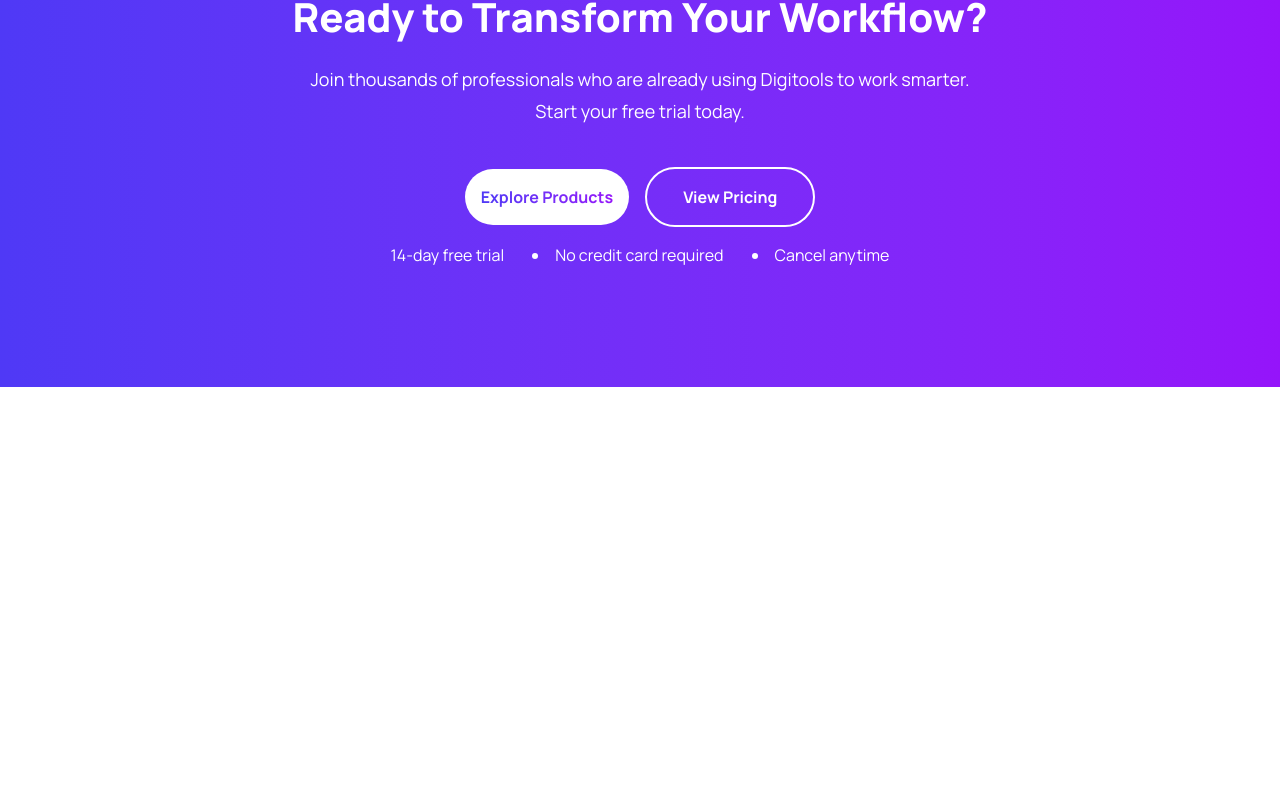
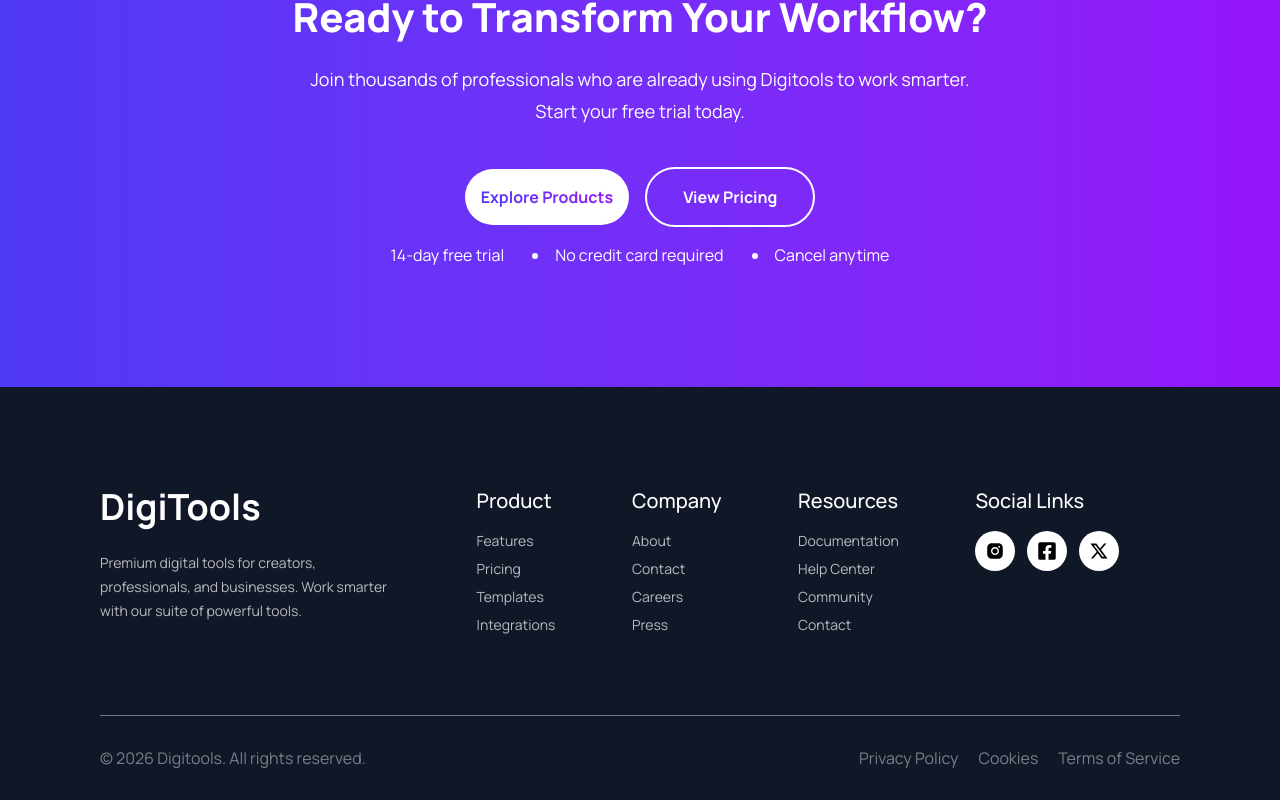
Before and after one commit to MdMonerujammanMunna/DigiTools-Platform, a React (Vite) app: page / in a window 1280 px wide. Shown: the part 4861-5661 px from the top of the page. Before the commit the page ends 5248 px from the top, so only its background shows below. Built offline with nearby package versions, Linux system fonts and the light colour scheme.

Commit message:
add footer section

```diff
--- a/src/App.jsx
+++ b/src/App.jsx
@@ -7,6 +7,7 @@ import DigitalTool from './component/DigitalTool/DigitalTool'
 import Steps from './component/Steps/Steps'
 import Simple from './component/Simple prices/Simple'
 import Workflow from './component/Workflow/Workflow'
+import Footer from './component/Footer/Footer'
 import { use, useState } from 'react'
 
 const FeathData = fetch("/Data.json").then(res => res.json())
@@ -22,6 +23,7 @@ function App() {
       <Steps></Steps>
       <Simple></Simple>
       <Workflow />
+       <Footer></Footer>
     </>
   )
 }
--- /dev/null
+++ b/src/component/Footer/Footer.jsx
@@ -0,0 +1,68 @@
+import React from 'react';
+import { AiFillInstagram } from "react-icons/ai";
+import { FaFacebookSquare } from "react-icons/fa";
+import { RiTwitterXLine } from "react-icons/ri";
+const Footer = () => {
+    return (
+        <>
+            <footer className=" text-white  pt-25 px-25 bg-[#101727]">
+                <div className='footer sm:footer-horizontal'>
+                    <aside>
+                        <h1 className='font-bold text-4xl mb-4'> DigiTools</h1>
+                        <p className='max-w-75 leading-6 opacity-70'>Premium digital tools for creators, professionals, and businesses. Work smarter with our suite of powerful tools.</p>
+                    </aside>
+                    <nav>
+                        <h6 className="footer-title text-xl opacity-100 font-medium normal-case">Product</h6>
+                        <a className="link link-hover opacity-70">Features</a>
+                        <a className="link link-hover opacity-70">Pricing</a>
+                        <a className="link link-hover opacity-70">Templates</a>
+                        <a className="link link-hover opacity-70">Integrations</a>
+                    </nav>
+                    <nav>
+                        <h6 className="footer-title text-xl opacity-100 font-medium normal-case">Company</h6>
+                        <a className="link link-hover opacity-70">About</a>
+                        <a className="link link-hover opacity-70">Contact</a>
+                        <a className="link link-hover opacity-70">Careers</a>
+                        <a className="link link-hover opacity-70">Press</a>
+                    </nav>
+                    <nav>
+                        <h6 className="footer-title text-xl opacity-100 font-medium normal-case">Resources</h6>
+                        <a className="link link-hover opacity-70">Documentation</a>
+                        <a className="link link-hover opacity-70">Help Center</a>
+                        <a className="link link-hover opacity-70">Community</a>
+                        <a className="link link-hover opacity-70">Contact</a>
+                    </nav>
+                    <nav>
+                        <h6 className="footer-title text-xl opacity-100 font-medium normal-case">Social Links</h6>
+                        <div className="flex items-center justify-between gap-3">
+                            <div className="p-2.5 bg-white rounded-full hover:bg-linear-to-r from-[#4f39f6] to-[#9514fa] text-black hover:text-white">
+                                <AiFillInstagram className='text-xl' />
+                            </div>
+                            <div className="p-2.5 bg-white rounded-full hover:bg-linear-to-r from-[#4f39f6] to-[#9514fa] text-black hover:text-white">
+                                <FaFacebookSquare className='text-xl' />
+                            </div>
+                            <div className="p-2.5 bg-white rounded-full hover:bg-linear-to-r from-[#4f39f6] to-[#9514fa] text-black hover:text-white">
+                                <RiTwitterXLine className='text-xl' />
+                            </div>
+                        </div>
+                    </nav></div>
+
+                <div className="mt-20 opacity-45">
+                    <hr className='border-[#E5E7EB] border-.5' />
+                    <div className="lg:flex items-center justify-between space-y-8 lg:space-y-0 text-[#FAFAFA] py-7.5">
+                        <div className="">
+                            <p>© 2026 Digitools. All rights reserved.</p>
+                        </div>
+                        <div className="lg:flex items-center gap-5">
+                            <p><a href="">Privacy Policy</a></p>
+                            <p><a href="">Cookies</a></p>
+                            <p><a href="">Terms of Service</a></p>
+                        </div>
+                    </div>
+                </div>
+            </footer>
+        </ >
+    );
+};
+
+export default Footer;
```
